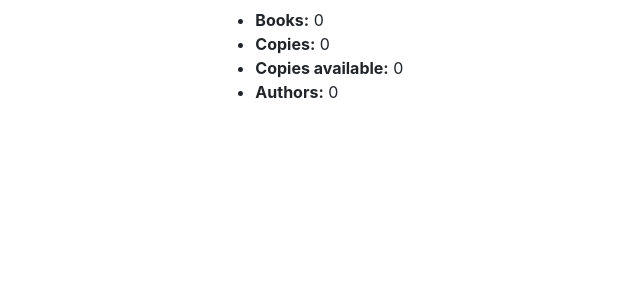
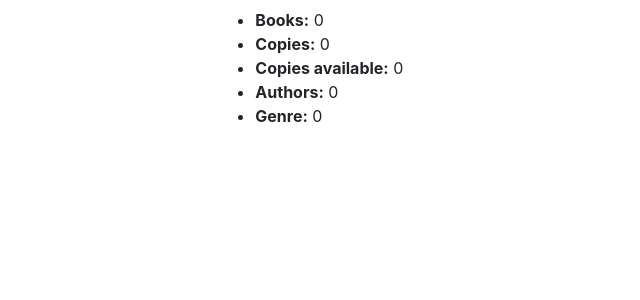
Before and after one commit to Selasi3/librarysystem, a Django app: page /catalog/ in a window 1280 px wide. Shown: the part 174-474 px from the top of the page, without its empty margins (13-653 px from the left). Run offline with Django 3.2, Linux system fonts and the light colour scheme; data that the repository does not hold is empty; some libraries are stand-ins or nearby versions.

Commit message:
added the functionality to display total number of genres

```diff
--- a/catalog/templates/base.html
+++ b/catalog/templates/base.html
@@ -13,6 +13,7 @@
 </head>
 
 <body>
+
     <div class="container-fluid">
         <div class="row">
             <div class="col-sm-2">
--- a/catalog/templates/index.html
+++ b/catalog/templates/index.html
@@ -9,6 +9,8 @@
     <li><strong>Copies:</strong> {{ num_instances }}</li>
     <li><strong>Copies available:</strong> {{ num_instances_available }}</li>
     <li><strong>Authors:</strong> {{ num_authors }}</li>
+    <li><strong>Genre:</strong> {{ num_genre }}</li>
+
 </ul>
 
 
--- a/catalog/views.py
+++ b/catalog/views.py
@@ -6,10 +6,12 @@ def index(request):
     num_instances = BookInstance.objects.all().count()
     num_instances_available = BookInstance.objects.filter(status__exact='a').count()
     num_authors = Author.objects.count()
+    num_genre = Genre.objects.all().count()
     context = {
         'num_books': num_books,
         'num_instances': num_instances,
         'num_instances_available': num_instances_available,
         'num_authors': num_authors,
+        'num_genre': num_genre,
     }
     return render(request, 'index.html', context=context)
```
